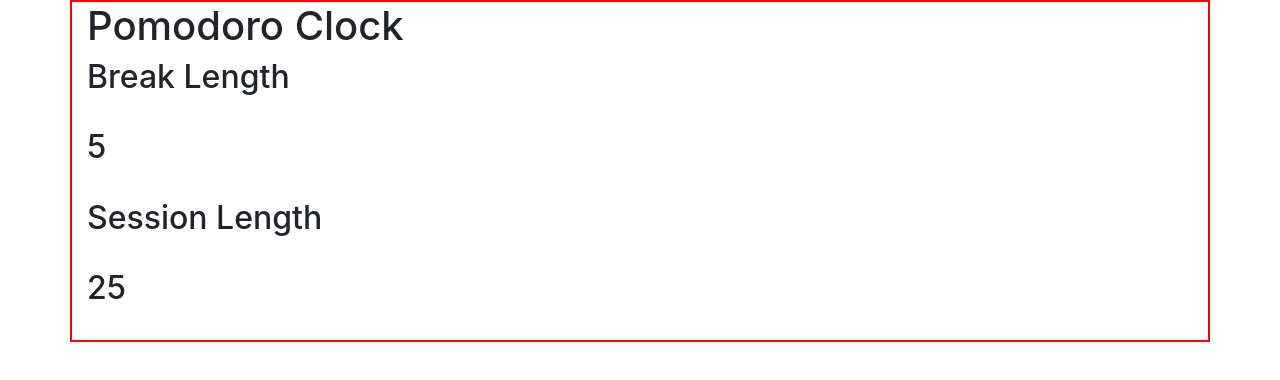
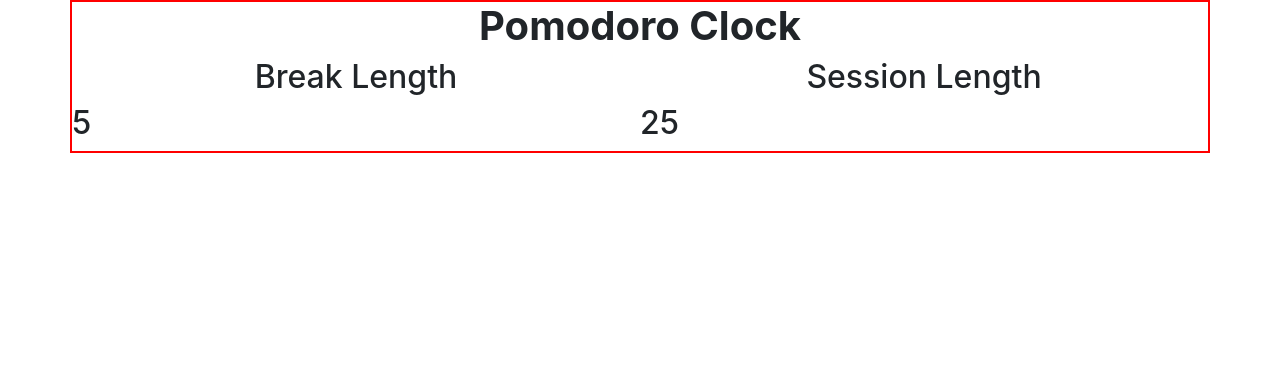
Before and after one commit to petercrackthecode/FCC_PomodoroClock, a React (Create React App) app: page / in a window 1280 px wide. Shown: the top 380 px of the page. Built offline with nearby package versions, Linux system fonts and the light colour scheme.

Commit message:
Added some more basic bootstrap

```diff
--- a/src/App.js
+++ b/src/App.js
@@ -46,8 +46,9 @@ class App extends React.Component {
   render() {
     return (
       <div id="app">
-        <div id="pomodoro-clock" className='container .d-flex justify-content-center'>
-          <h1>Pomodoro Clock</h1>
+        <div id="pomodoro-clock" className='container'>
+          <h1 className='col-12 text-center'><strong>Pomodoro Clock</strong></h1>
+          <section className='row'>
             <LengthController
               id="break"
               m_length={this.state.m_breakLength}
@@ -60,6 +61,7 @@ class App extends React.Component {
               handleIncrement={this.handleLimitIncrease}
               handleDecrement={this.handleLimitDecrease}
             />
+          </section>
         </div>
       </div>
     );
--- a/src/components/LengthController.js
+++ b/src/components/LengthController.js
@@ -16,9 +16,9 @@ export function LengthController(props) {
     };
 
     return (
-        <div id={props.id}>
+        <div id={props.id} className='col-6 text-center'>
             <h2 id={`${id}-label`}>{name} Length</h2>
-            <section className='toggle'>
+            <section className='toggle row'>
                 <img id={`${id}-increment`}/>
                 <h2 id={`${id}-length`} className='length'>{props.m_length}</h2>
                 <img id={`${id}-decrement`}/>
```
Lines whose indentation alone changed are shown as unchanged.
